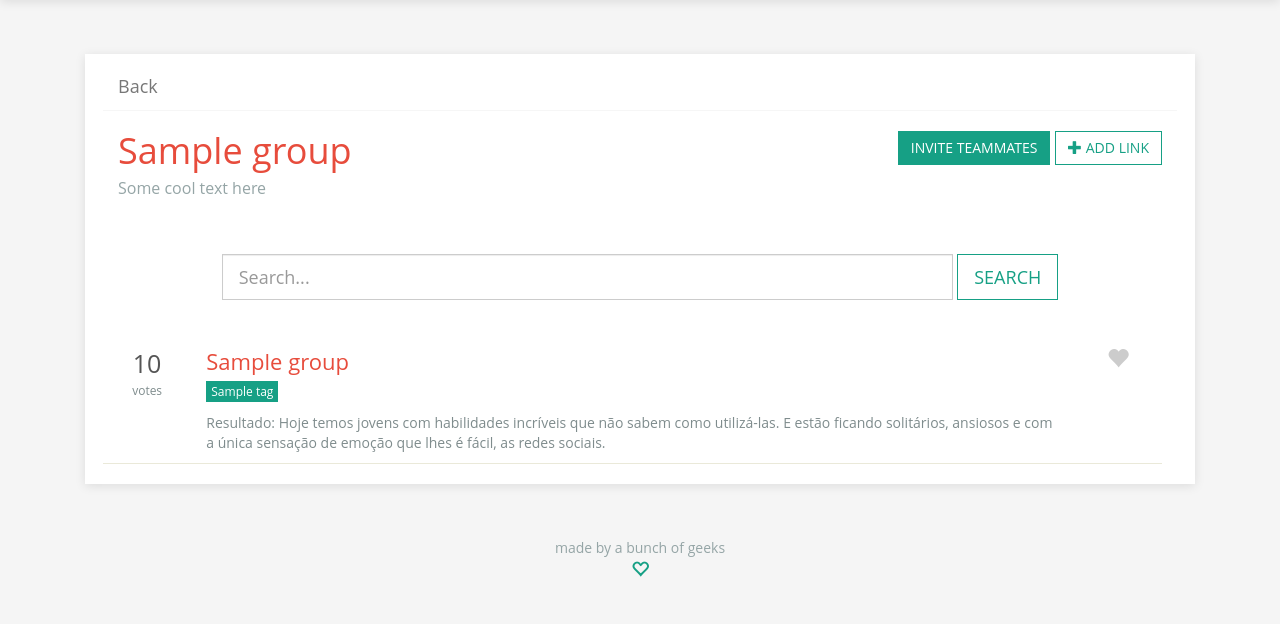
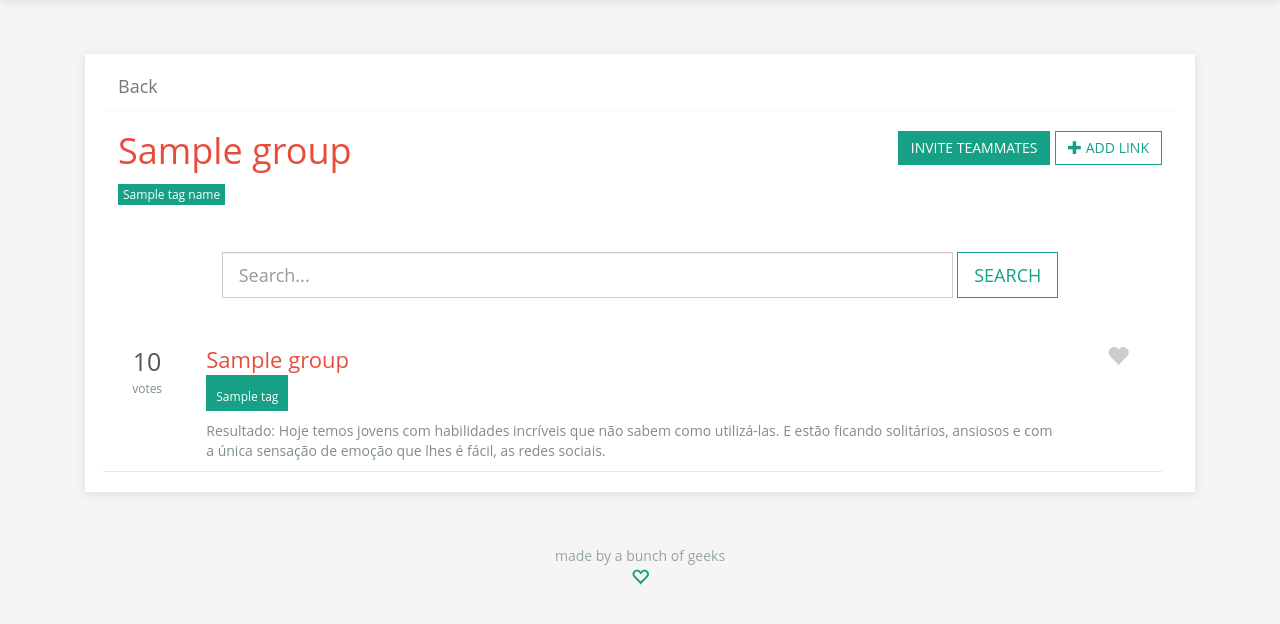
Before and after one commit to vintasoftware/hackathon, a Django app: template groups/templates/links_list.html in a window 1280 px wide. Shown: the part 50-674 px from the top of the page. Run offline with Django 3.2, Linux system fonts and the light colour scheme; the template is opened without the code that fills it: most values are stand-ins (such as "Sample title", 1, 10 or a date in 2020); some libraries are stand-ins or nearby versions.

Commit message:
Showing tag_name

```diff
--- a/core/static/css/style.css
+++ b/core/static/css/style.css
@@ -60,6 +60,12 @@
   .links-list .brdcrumb {
     margin: 20px 0 0;
     border-bottom: 1px solid rgba(204, 204, 204, 0.19); }
+  .links-list .tags a, .links-list .tags span {
+    padding: 2px 5px;
+    display: inline-block;
+    background-color: #16a085;
+    color: #fff;
+    font-size: 12px; }
   .links-list h4 {
     margin-bottom: 20px; }
   .links-list .feed-header {
@@ -75,12 +81,6 @@
     border-radius: 0;
     border-bottom: 1px solid #EAE9D9;
     padding: 10px 0; }
-    .links-list .list-item .item .tags a {
-      padding: 2px 5px;
-      display: inline-block;
-      background-color: #16a085;
-      color: #fff;
-      font-size: 12px; }
     .links-list .list-item .item .votes {
       color: #555;
       font-size: 25px;
--- a/core/static/sass/_links-list.scss
+++ b/core/static/sass/_links-list.scss
@@ -6,6 +6,16 @@
   .brdcrumb {
     margin: 20px 0 0;
     border-bottom: 1px solid rgba(204, 204, 204, 0.19);
+  }
+
+ .tags {
+    a, span {
+      padding: 2px 5px;
+      display: inline-block;
+      background-color: $green-color;
+      color: #fff;
+      font-size: 12px;
+    }
   }
 
   h4 {
@@ -35,15 +45,6 @@
     padding: 10px 0;
 
     .item {
-      .tags {
-        a {
-          padding: 2px 5px;
-          display: inline-block;
-          background-color: $green-color;
-          color: #fff;
-          font-size: 12px;
-        }
-      }
 
       .votes {
         color: #555;
--- a/groups/templates/links_list.html
+++ b/groups/templates/links_list.html
@@ -50,7 +50,7 @@
       </div>
       <div class="col-md-6">
         <h1>{{ group.name }}</h1>
-        <h4>Some cool text here</h4>
+        <p class="tags"><span>{{ tag_name }}</span></p>
       </div>
       <div class="col-md-6 right-row-mrg">
         <div class="pull-right">
```
Also changed, not shown: 1 other file.
